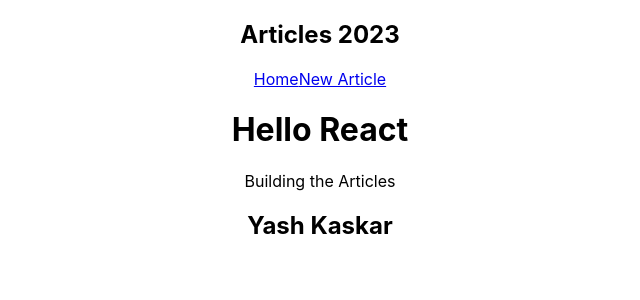
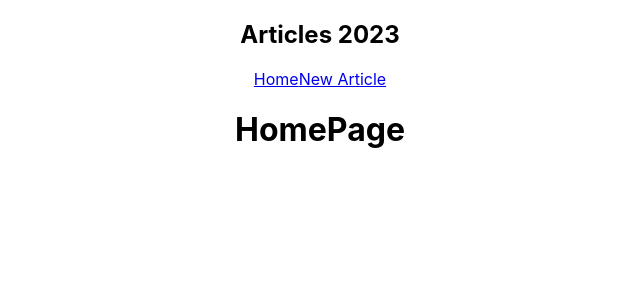
Before and after one commit to YashKaskar/article-2023, a JavaScript app: page / in a window 1280 px wide. Shown: the top 300 px of the page, without its empty margins (320-960 px from the left). Built offline with nearby package versions, Linux system fonts and the light colour scheme; the HTML template or start-up script is replaced by a standard one.

Commit message:
import home

```diff
--- a/src/App.js
+++ b/src/App.js
@@ -1,21 +1,22 @@
 import './App.css';
 import Navbar from './components/Navbar';
+import Home from './components/Home';
+
 
 function App() {
 const name = 'Yash Kaskar'
   return (
+
     <div className="App">
 
-      <Navbar />
-
-
-
+      < Navbar />
 
       <div className="container">
-        <h1>Hello React</h1>
-        <p>Building the Articles</p>
-        <h2>{ name }</h2>
+
+      < Home />
+
       </div>
+
     </div>
   );
 }
```
